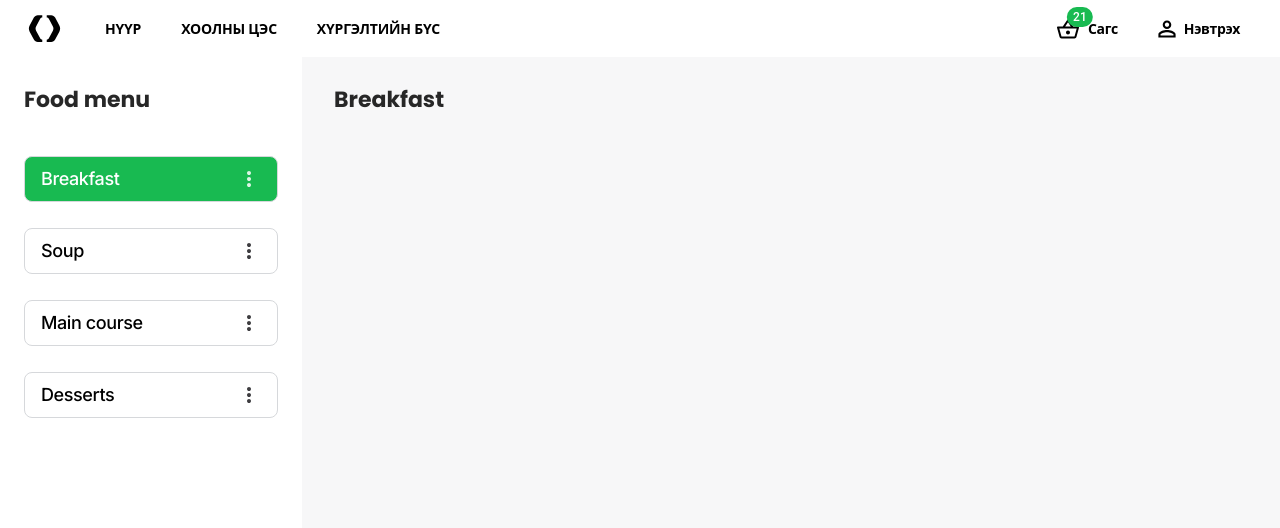
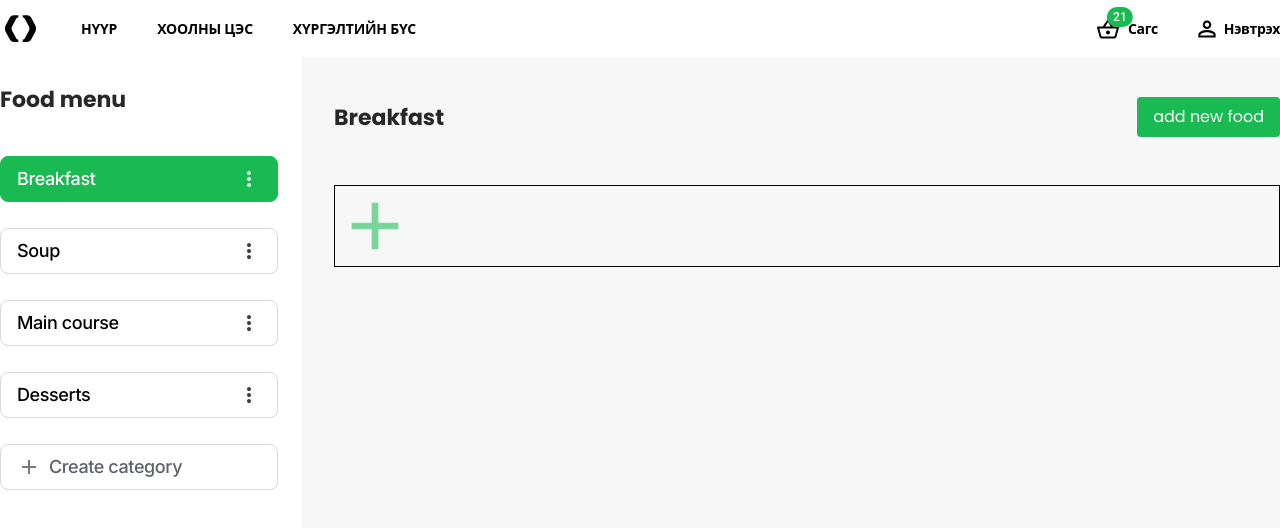
Before and after one commit to LEAP-MNG-1f/Gereltbaatar-food-delivery, a Next.js app in the folder food-delivery/: page /admin in a window 1280 px wide. Shown: the top 528 px of the page. Built offline with nearby package versions, Linux system fonts and the light colour scheme.

Commit message:
admin page uragshluulah

```diff
--- a/food-delivery/src/app/_components/feature/parts/AdminContent.tsx
+++ b/food-delivery/src/app/_components/feature/parts/AdminContent.tsx
@@ -1,9 +1,25 @@
+import { AddGreenIcon } from "../../ui/svg/AddGreenIcon";
+
 export const AdminContent = () => {
   return (
-    <div className="w-full py-[26px]">
-      <p className="font-Poppins font-bold text-[22px] text-[#272727] not-italic leading-[norma]">
-        Breakfast
-      </p>
+    <div className="flex flex-col gap-8 w-full pt-6">
+      <div className="flex items-center justify-between py-4">
+        <p className="font-Poppins font-bold text-[22px] text-[#272727] not-italic leading-[norma]">
+          Breakfast
+        </p>
+        <button>
+          <div className="flex items-center justify-center bg-BrandGreen py-2 px-4 rounded-[4px]">
+            <p className="text-white text-center font-Poppins text-base font-normal leading-normal">
+              add new food
+            </p>
+          </div>
+        </button>
+      </div>
+      <div className="border border-black">
+        <div className="">
+          <AddGreenIcon />
+        </div>
+      </div>
     </div>
   );
 };
--- a/food-delivery/src/app/_components/feature/parts/AdminSideBar.tsx
+++ b/food-delivery/src/app/_components/feature/parts/AdminSideBar.tsx
@@ -1,5 +1,6 @@
 import { useState } from "react";
 import { AdminCategoryState } from "../../ui/buttons/AdminCategoryState";
+import { AdminCreateCategory } from "../../ui/buttons/AdminCreateCategory";
 
 export const AdminSideBar = () => {
   const [focus, setFocus] = useState("Breakfast");
@@ -9,7 +10,7 @@ export const AdminSideBar = () => {
   };
 
   return (
-    <div className="flex flex-col gap-10 max-w-[302px] w-full h-full bg-white py-[26px] px-6">
+    <div className="flex flex-col gap-10 max-w-[302px] w-full h-full bg-white py-[26px] pr-6">
       <p className="font-Poppins font-bold text-[22px] text-[#272727] not-italic leading-[norma]">
         Food menu
       </p>
@@ -38,6 +39,7 @@ export const AdminSideBar = () => {
             text="Desserts"
           />
         </button>
+        <AdminCreateCategory />
       </div>
     </div>
   );
--- a/food-delivery/src/app/_components/feature/parts/Header.tsx
+++ b/food-delivery/src/app/_components/feature/parts/Header.tsx
@@ -14,7 +14,7 @@ export const Header = () => {
     <header>
       <div className="bg-white w-full fixed z-50">
         <div className="container m-auto">
-          <div className="flex justify-between py-2 px-6">
+          <div className="flex justify-between py-2">
             <div className="flex gap-6">
               <PineconeLogo />
               <div className="flex gap-2 items-center">
@@ -48,7 +48,7 @@ export const Header = () => {
                 <CartDrawer />
               </div>
 
-              <div className="flex items-center gap-2 px-4 py-2">
+              <div className="flex items-center gap-2 pl-4 py-2">
                 <ProfileIcon />
                 <p className="font-bold text-sm tracking-[-0.3px]">Нэвтрэх</p>
               </div>
--- a/food-delivery/src/app/_components/pages/DeliveryZonePage.tsx
+++ b/food-delivery/src/app/_components/pages/DeliveryZonePage.tsx
@@ -1,4 +1,3 @@
-import { Loading } from "../feature/parts/Loading";
 import { DeliveryContentZone } from "../feature/zones/DeliveryContentZone";
 import MainLayout from "../layout/MainLayout";
 
@@ -6,8 +5,7 @@ const DeliveryZonePage = () => {
   return (
     <main>
       <MainLayout>
-        {/* <DeliveryContentZone /> */}
-        <Loading />
+        <DeliveryContentZone />
       </MainLayout>
     </main>
   );
--- a/food-delivery/src/app/_components/ui/buttons/AdminCategoryState.tsx
+++ b/food-delivery/src/app/_components/ui/buttons/AdminCategoryState.tsx
@@ -1,5 +1,5 @@
-import { MorevertBlack } from "../svg/morevertBlack";
-import { MorevertWhite } from "../svg/morevertWhite";
+import { MorevertBlack } from "../svg/MorevertBlack";
+import { MorevertWhite } from "../svg/MorevertWhite";
 
 type AdminCategoryStateType = {
   text?: string;
@@ -14,10 +14,10 @@ export const AdminCategoryState = ({
 }: AdminCategoryStateType) => {
   return (
     <div
-      className={`group border border-[#D6D8DB] hover:border-BrandGreen duration-300 py-2 px-4 rounded-lg flex justify-between items-center ${
+      className={`group border  hover:border-BrandGreen duration-300 py-2 px-4 rounded-lg flex justify-between items-center ${
         focus === buttonName
-          ? "bg-BrandGreen text-white "
-          : "bg-white text-black"
+          ? "bg-BrandGreen text-white border-BrandGreen"
+          : "bg-white text-black border-[#D6D8DB]"
       }`}
     >
       <p className="font-Inter font-[500] not-italic text-lg tracking-[-0.396px]">
--- /dev/null
+++ b/food-delivery/src/app/_components/ui/buttons/AdminCreateCategory.tsx
@@ -0,0 +1,14 @@
+import { AddGrayIcon } from "../svg/AddGrayIcon";
+
+export const AdminCreateCategory = () => {
+  return (
+    <div
+      className={`group border border-[#D6D8DB] hover:border-BrandGreen duration-300 py-2 px-4 rounded-lg flex gap-2 items-center `}
+    >
+      <AddGrayIcon />
+      <p className="font-Inter font-[500] not-italic text-lg text-[#5E6166] tracking-[-0.396px]">
+        Create category
+      </p>
+    </div>
+  );
+};
--- a/food-delivery/src/app/_components/ui/buttons/CategoryState.tsx
+++ b/food-delivery/src/app/_components/ui/buttons/CategoryState.tsx
@@ -7,10 +7,10 @@ type CategoryStateType = {
 export const CategoryState = (props: CategoryStateType) => {
   return (
     <div
-      className={`group border border-[#D6D8DB] hover:border-BrandGreen duration-300 py-2 px-4 rounded-lg flex justify-center items-center ${
+      className={`group border hover:border-BrandGreen duration-300 py-2 px-4 rounded-lg flex justify-center items-center ${
         props.focus === props.buttonName
-          ? "bg-BrandGreen text-white "
-          : "bg-white text-black"
+          ? "bg-BrandGreen text-white border-BrandGreen"
+          : "bg-white text-black border-[#D6D8DB]"
       }`}
     >
       <p className="font-Inter text-blackfont-medium text-lg tracking-[-0.396px]">
--- a/food-delivery/src/app/_components/ui/buttons/index.js
+++ b/food-delivery/src/app/_components/ui/buttons/index.js
@@ -3,3 +3,4 @@ export * from "./CategoryState";
 export * from "./CircleBlueToggle";
 export * from "./CheckToggleB";
 export * from "./AdminCategoryState";
+export * from "./AdminCreateCategory";
--- /dev/null
+++ b/food-delivery/src/app/_components/ui/svg/AddGrayIcon.tsx
@@ -0,0 +1,25 @@
+export const AddGrayIcon = () => {
+  return (
+    <svg
+      xmlns="http://www.w3.org/2000/svg"
+      width="24"
+      height="24"
+      viewBox="0 0 24 24"
+      fill="none"
+    >
+      <mask
+        id="mask0_3923_13571"
+        maskUnits="userSpaceOnUse"
+        x="0"
+        y="0"
+        width="24"
+        height="24"
+      >
+        <rect width="24" height="24" fill="#D9D9D9" />
+      </mask>
+      <g mask="url(#mask0_3923_13571)">
+        <path d="M11 13H5V11H11V5H13V11H19V13H13V19H11V13Z" fill="#5E6166" />
+      </g>
+    </svg>
+  );
+};
--- /dev/null
+++ b/food-delivery/src/app/_components/ui/svg/AddGreenIcon.tsx
@@ -0,0 +1,28 @@
+export const AddGreenIcon = () => {
+  return (
+    <svg
+      xmlns="http://www.w3.org/2000/svg"
+      width="80"
+      height="80"
+      viewBox="0 0 80 80"
+      fill="#18BA51"
+    >
+      <mask
+        id="mask0_3923_13630"
+        maskUnits="userSpaceOnUse"
+        x="0"
+        y="0"
+        width="80"
+        height="80"
+      >
+        <rect width="80" height="80" fill="#18BA51" />
+      </mask>
+      <g mask="url(#mask0_3923_13630)">
+        <path
+          d="M36.668 43.3334H16.668V36.6667H36.668V16.6667H43.3346V36.6667H63.3346V43.3334H43.3346V63.3334H36.668V43.3334Z"
+          fill="#18BA51"
+        />
+      </g>
+    </svg>
+  );
+};
--- a/food-delivery/src/app/_components/ui/svg/index.js
+++ b/food-delivery/src/app/_components/ui/svg/index.js
@@ -20,5 +20,7 @@ export * from "./LocationIcon";
 export * from "./DownArrowWhite";
 export * from "./DownArrow";
 export * from "./LocationIconWhite";
+export * from "./MorevertWhite";
 export * from "./MorevertBlack";
-export * from "./MorevertWhite";
+export * from "./AddGrayIcon";
+export * from "./AddGreenIcon";
```
